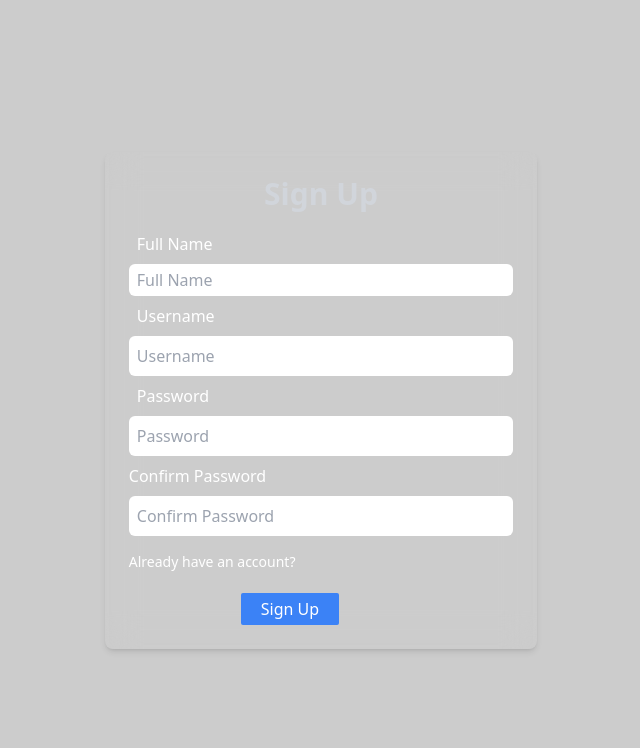
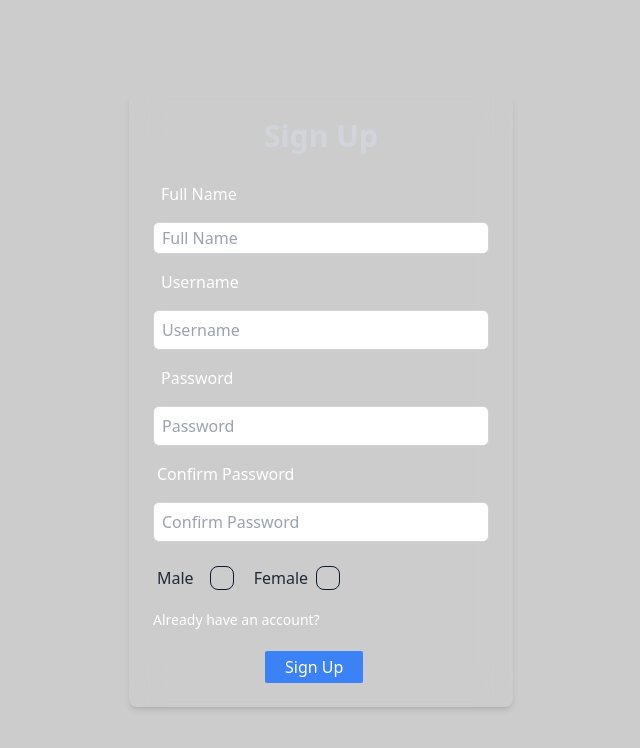
Before and after one commit to arfatkazi/ChitChat, a React (Vite) app in the folder frontend/: page / in a window 1280 px wide. Shown: the top 748 px of the page, without its empty margins (319-959 px from the left). Built offline with nearby package versions, Linux system fonts and the light colour scheme.

Commit message:
create gender check box

```diff
--- a/frontend/package.json
+++ b/frontend/package.json
@@ -19,6 +19,7 @@
     "@types/react-dom": "^18.3.0",
     "@vitejs/plugin-react": "^4.3.1",
     "autoprefixer": "^10.4.20",
+    "daisyui": "^4.12.10",
     "eslint": "^9.9.0",
     "eslint-plugin-react": "^7.35.0",
     "eslint-plugin-react-hooks": "^5.1.0-rc.0",
--- a/frontend/src/pages/signup/GenderCheckbox.jsx
+++ b/frontend/src/pages/signup/GenderCheckbox.jsx
@@ -1,7 +1,28 @@
 import React from "react"
 
 const GenderCheckbox = () => {
-	return <div></div>
+	return (
+		<div className="flex mt-2 mb-1">
+			<div className="form-control flex justify-center items-center">
+				<label className="label gap-2 cursor-pointer">
+					<span className="mr-2">Male</span>
+					<input
+						type="checkbox"
+						className="checkbox border-slate-900"
+					/>
+				</label>
+			</div>
+			<div className="form-control flex justify-center items-center">
+				<label className="label gap-2 cursor-pointer ml-3">
+					<span>Female</span>
+					<input
+						type="checkbox"
+						className="checkbox border-slate-900"
+					/>
+				</label>
+			</div>
+		</div>
+	)
 }
 
 export default GenderCheckbox
--- a/frontend/tailwind.config.js
+++ b/frontend/tailwind.config.js
@@ -4,5 +4,6 @@ export default {
 	theme: {
 		extend: {},
 	},
-	plugins: [],
+	// eslint-disable-next-line no-undef
+	plugins: [require("daisyui")],
 }
```
Also changed, not shown: 1 other file (tests, documents, lock files or other folders).
